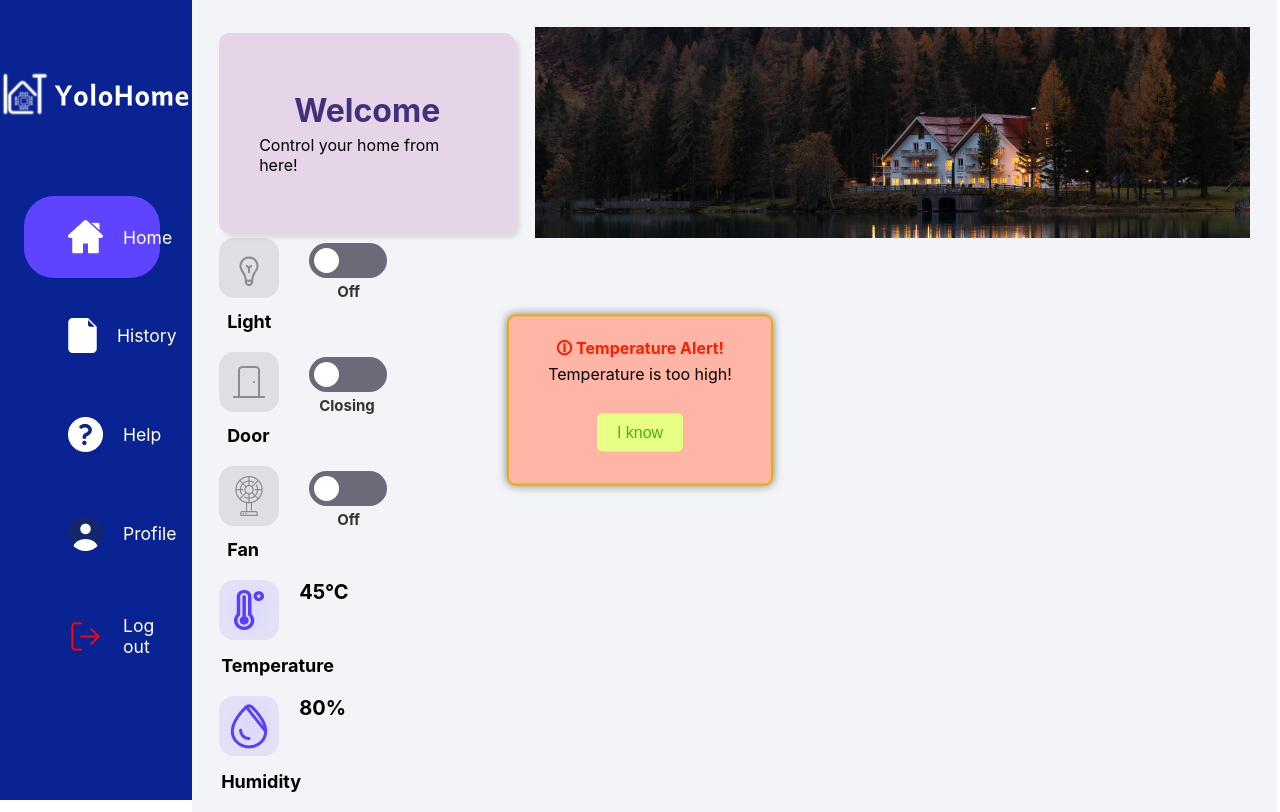
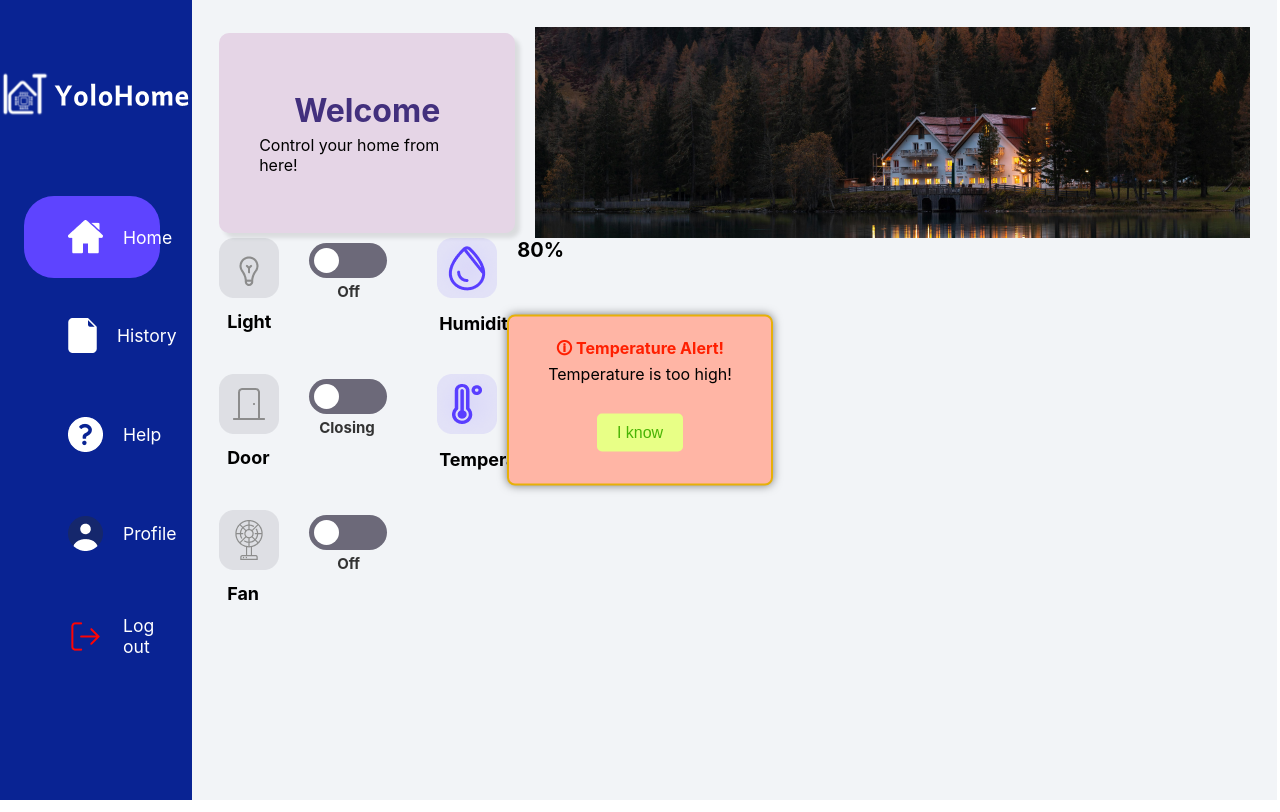
Before and after one commit to ShunPeng1/Multi-Disciplinary-Project, a React (Create React App) app in the folder WebApplication/yolohome-client/: page /dashboard in a window 1280 px wide. Built offline with nearby package versions, Linux system fonts and the light colour scheme.

Commit message:
adjust layout

```diff
--- a/WebApplication/yolohome-client/src/pages/Dashboard/Dashboard.css
+++ b/WebApplication/yolohome-client/src/pages/Dashboard/Dashboard.css
@@ -148,10 +148,14 @@
   /* display: inline-block; */
 }
 
-.lightCard, .doorCard, .fanCard {
-  margin-bottom: 20px;
+.light-and-humid, .door-and-temp {
+  display: flex;
+}
+
+.lightCard, .doorCard {
+  margin-right: 50px;
 }
 
 .humidityCard, .temperatureCard {
-  margin-bottom: 20px;
+  margin-top: -20px;
 }
--- a/WebApplication/yolohome-client/src/pages/Dashboard/index.jsx
+++ b/WebApplication/yolohome-client/src/pages/Dashboard/index.jsx
@@ -23,25 +23,26 @@ const Dashboard = (props) => {
           </div>
 
 
-          {/* Light, Fan, Door */}
-          <div className="lightCard">
-            <LightCard />
+          {/* Display Information */}
+          <div className="light-and-humid">
+            <div className="lightCard">
+              <LightCard />
+            </div>
+            <div className="humidityCard">
+              <HumidityCard />
+            </div>
           </div>
 
-          <div className="doorCard">
-            <DoorCard />
+          <div className="door-and-temp">
+            <div className="doorCard">
+              <DoorCard />
+            </div>
+            <div className="temperatureCard">
+              <TemperatureCard />
+            </div>
           </div>
-
           <div className="fanCard">
             <FanCard />
-          </div>
-
-          <div className="temperatureCard">
-            <TemperatureCard />
-          </div>
-
-          <div className="humidityCard">
-            <HumidityCard />
           </div>
 
         </div>
```
